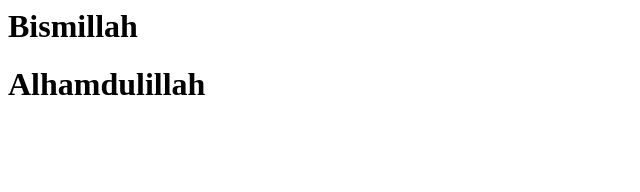
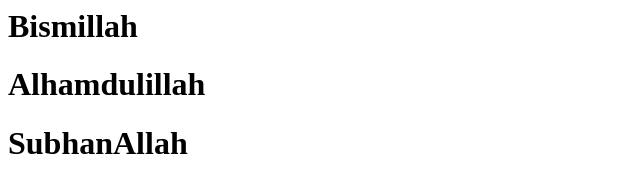
Before and after one commit to arifrag/learn_to_git, a plain HTML site: page index.html in a window 1280 px wide. Shown: the whole page, without its empty margins (0-640 px from the left). Drawn offline with Linux system fonts and the light colour scheme.

Commit message:
Update SubhanAllah

```diff
--- a/index.html
+++ b/index.html
@@ -1,4 +1,5 @@
 <html>
   <h1>Bismillah</h1>
   <h1>Alhamdulillah</h1>
+  <h1>SubhanAllah</h1>
 </html>
```
